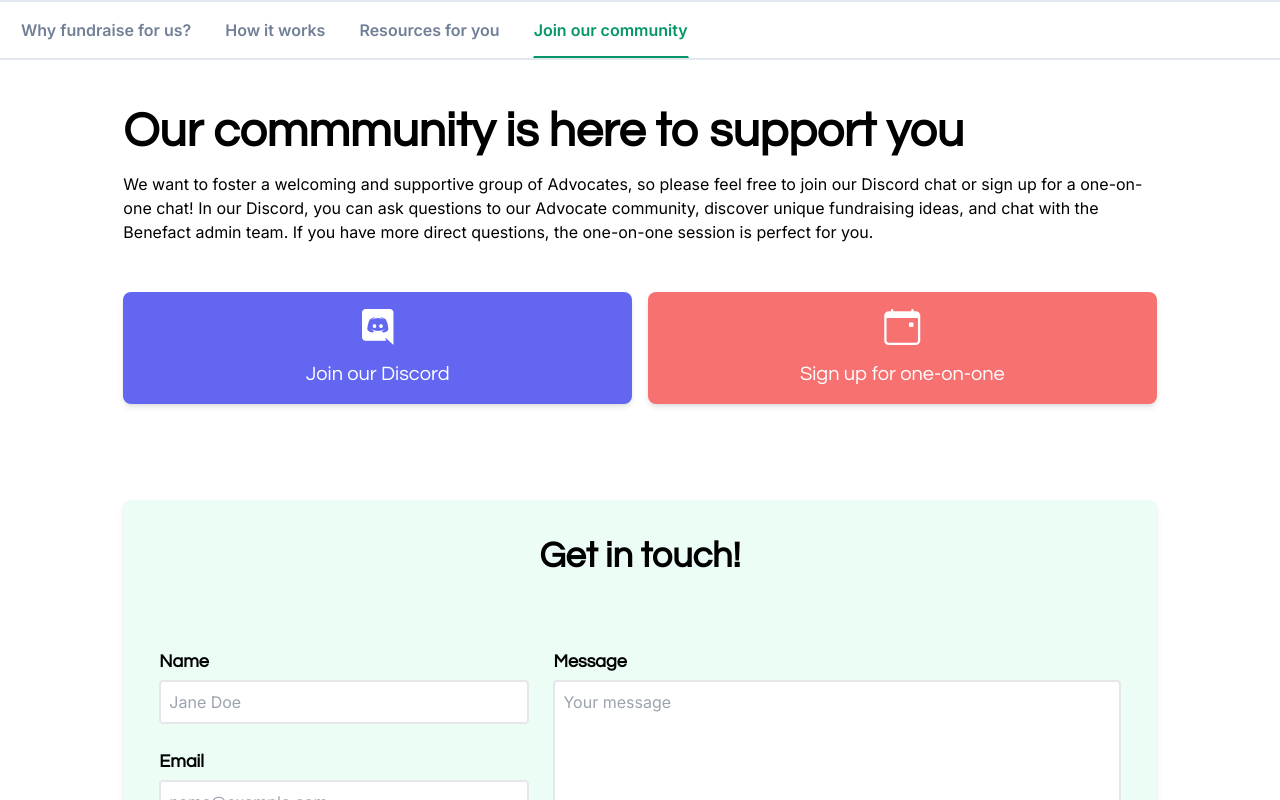
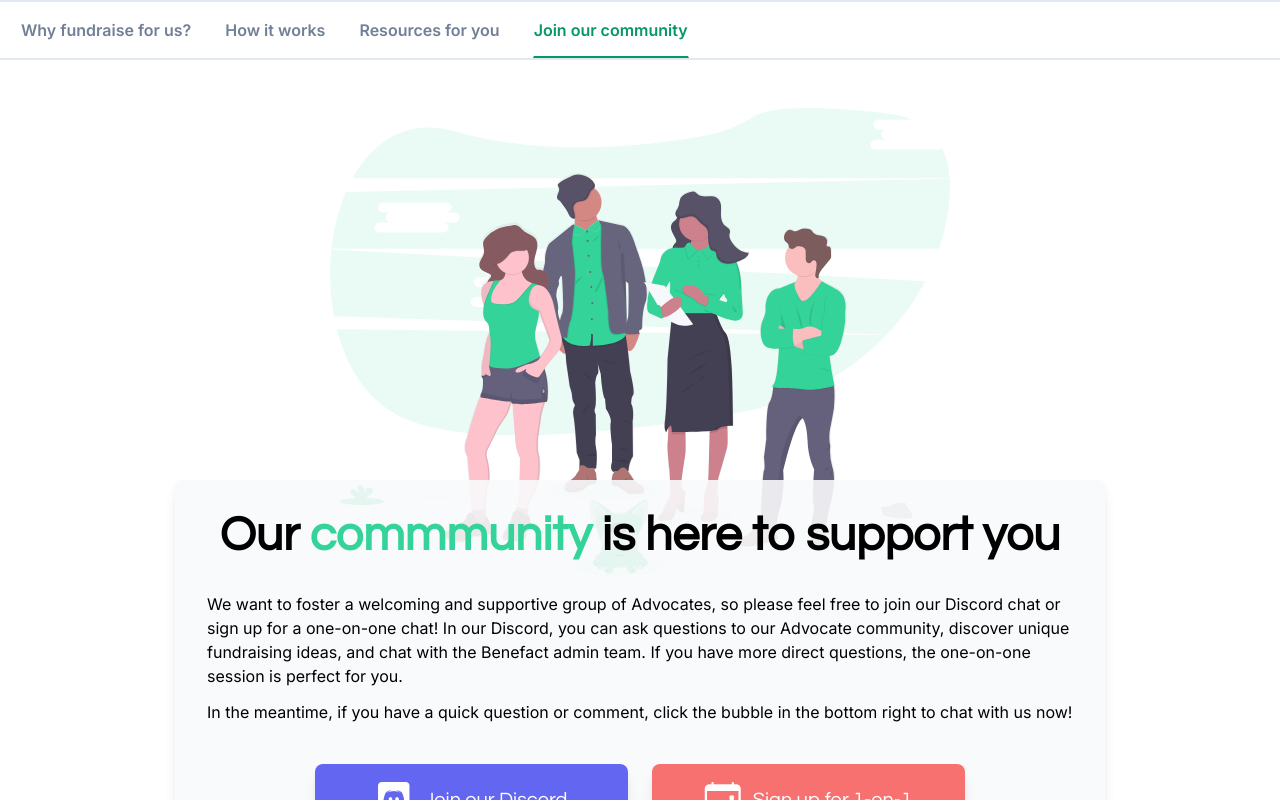
Before and after one commit to duckevinwu/nonprofit-donate, a React (Create React App) app in the folder client/: page /demo in a window 1280 px wide. Both pictures are taken after a click on the label "Join our community". Shown: the part 1002-1802 px from the top of the page. Built offline with nearby package versions, Linux system fonts and the light colour scheme.

Commit message:
update ui for community tab

```diff
--- a/client/src/components/campaigns/DemoCampaign.js
+++ b/client/src/components/campaigns/DemoCampaign.js
@@ -6,7 +6,9 @@ import '../../style/Tooltip.css';
 import '../../style/Modal.css';
 
 import OnlineResourcesSimple from '../OnlineResourcesSimple.js';
-import ContactForm from '../ContactForm.js';
+
+// import svgs
+import community from '../../assets/community.svg';
 
 export default class DemoCampaign extends React.Component {
   constructor(props) {
@@ -377,31 +379,39 @@ export default class DemoCampaign extends React.Component {
             </section>
             <section id="tab4" className="tab-panel min-h-100vh">
               <div className="container mx-auto px-3 lg:px-5 py-12">
-                <div className="flex justify-center mb-12">
-                  <div className="flex flex-col w-full lg:w-10/12">
-                    <h2 className="questrial font-bold text-5xl mb-4">Our commmunity is here to support you</h2>
-                    <p className="">
+                <div className="flex justify-center">
+                  <img src={community} alt="community" className="lg:w-1/2"></img>
+                </div>
+                <div className="flex justify-center">
+                  <div className="flex flex-col w-full lg:w-3/4 px-4 sm:px-8 py-8 rounded-md shadow-lg bg-gray-50 bg-opacity-90 mt-12 sm:-mt-24">
+                    <h2 className="questrial font-bold text-4xl lg:text-5xl mb-4 text-center">Our <font className="text-green-400 questrial">commmunity</font> is here to support you</h2>
+                    <div className="my-4">
+                      <p className="text-md">
                         We want to foster a welcoming and supportive group of Advocates, so please feel free to join our Discord chat or sign up for a one-on-one chat!
                         In our Discord, you can ask questions to our Advocate community, discover unique fundraising ideas, and chat with the Benefact admin team.
                         If you have more direct questions, the one-on-one session is perfect for you.
                       </p>
-                    <div className="grid lg:grid-cols-2 gap-4 my-12">
+                      <p className="mt-3">In the meantime, if you have a quick question or comment, click the bubble in the bottom right to chat with us now!</p>
+                    </div>
+                    <div className="flex justify-center">
+                      <div className="grid sm:grid-cols-2 gap-6 mt-6 md:w-3/4">
                         <a href="https://discord.gg/WVDEebeFpt" target="_blank" rel="noopener noreferrer">
-                        <div className="bg-indigo-500 p-4 rounded-lg shadow-md hover:bg-black transition duration-200 cursor-pointer flex flex-col items-center">
-                          <i className="text-white bi-discord text-4xl mb-3"></i>
+                          <div className="bg-indigo-500 p-4 rounded-lg shadow-lg hover:bg-black transition duration-200 cursor-pointer flex items-center justify-center">
+                            <i className="text-white bi-discord text-4xl mr-3"></i>
                             <p className="text-center text-white text-xl questrial">Join our Discord</p>
                           </div>
                         </a>
                         <a href="https://calendly.com/benefact/1-on-1?month=2021-05" target="_blank" rel="noopener noreferrer">
-                        <div className="bg-red-400 p-4 rounded-lg shadow-md hover:bg-black transition duration-200 cursor-pointer flex flex-col items-center">
-                          <i className="text-white bi-calendar-event text-4xl mb-3"></i>
-                          <p className="text-center text-white text-xl questrial">Sign up for one-on-one</p>
+                          <div className="bg-red-400 p-4 rounded-lg shadow-lg hover:bg-black transition duration-200 cursor-pointer flex items-center justify-center">
+                            <i className="text-white bi-calendar-event text-4xl mr-3"></i>
+                            <p className="text-center text-white text-xl questrial">Sign up for 1-on-1</p>
                           </div>
                         </a>
                       </div>
                     </div>
                   </div>
-                <ContactForm/>
+                </div>
+
               </div>
             </section>
           </div>
```
Lines whose indentation alone changed are shown as unchanged.
